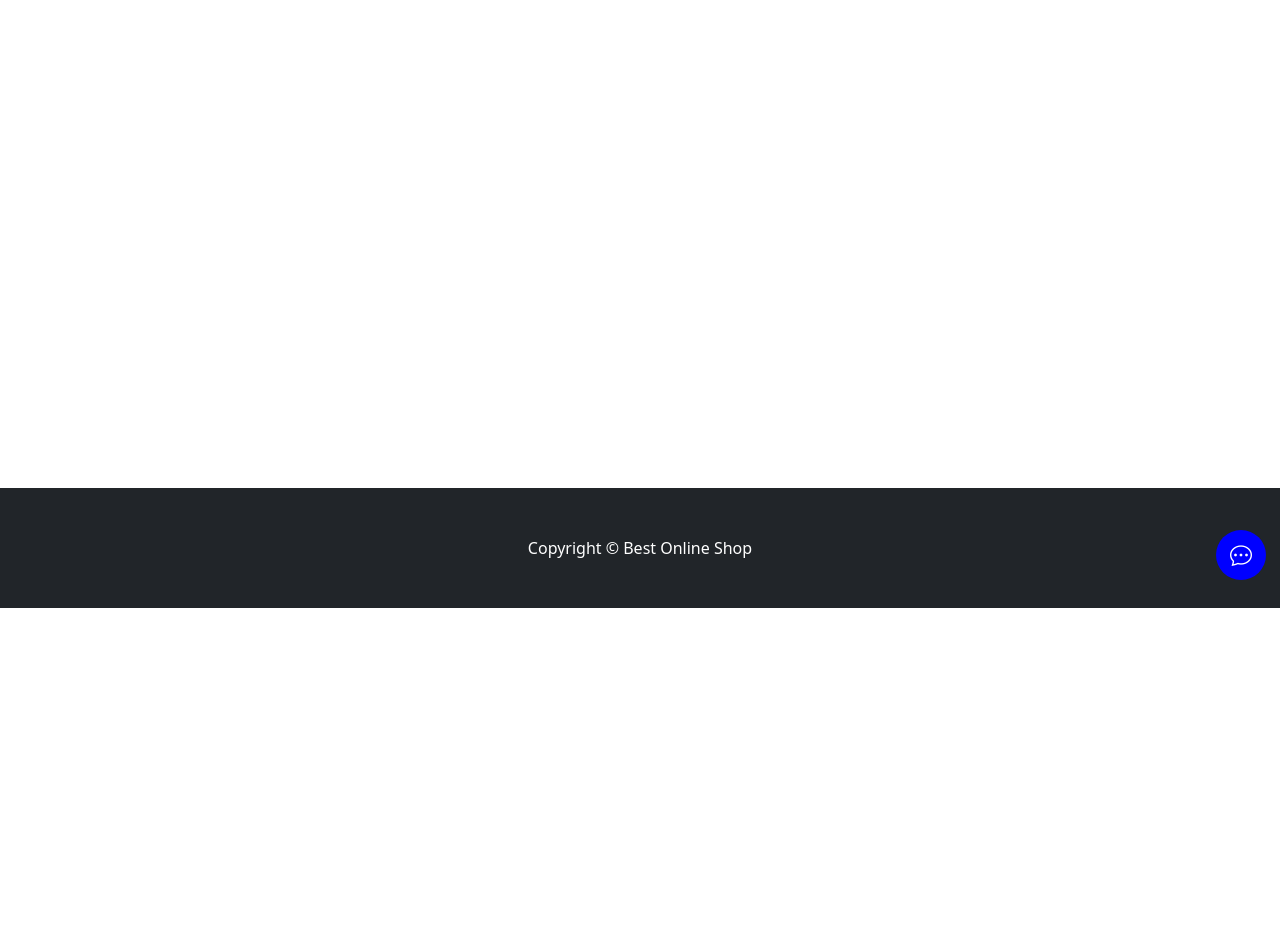
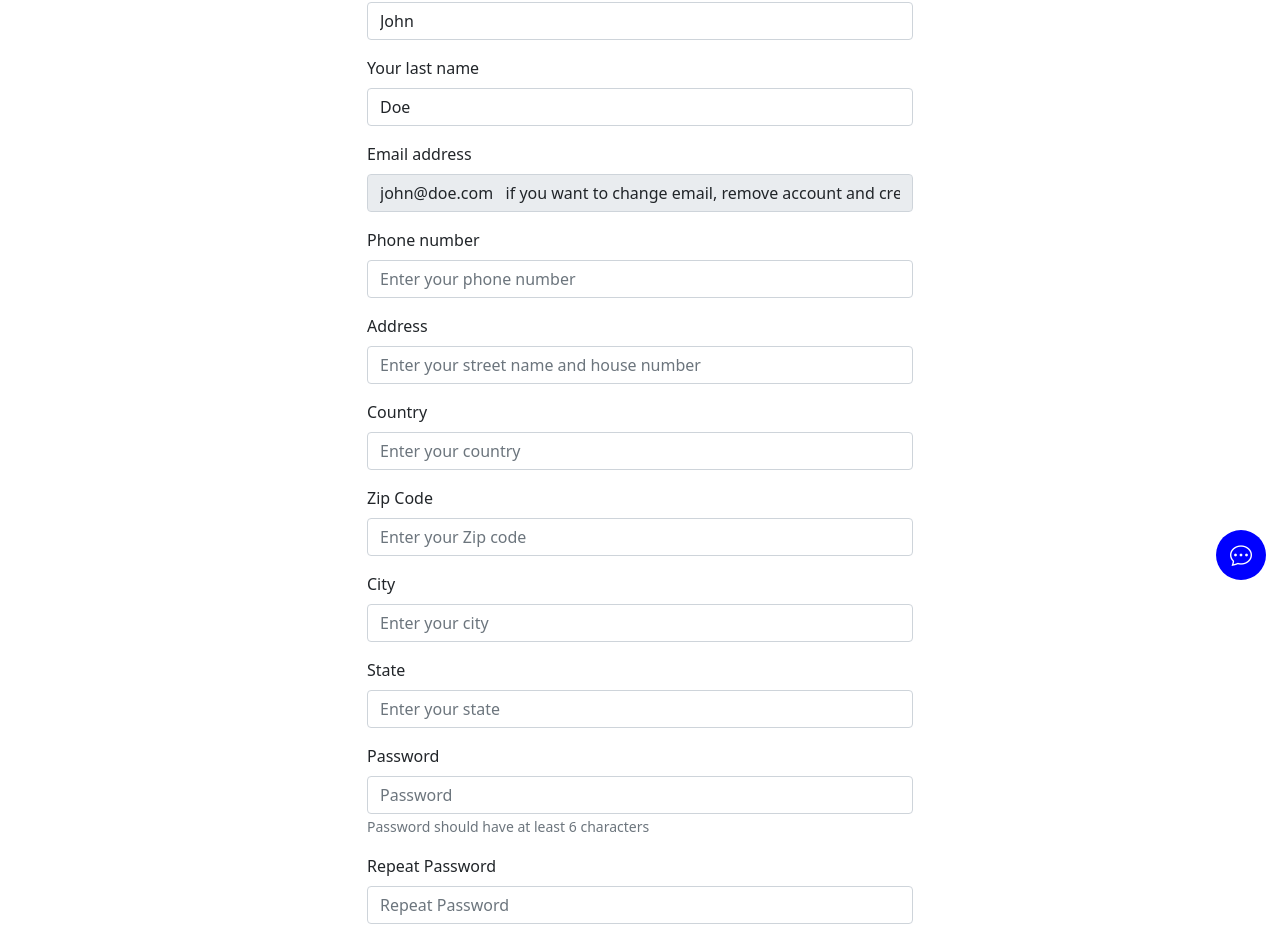
Before and after one commit to Dimple53/E-commerce_Website, a React (Create React App) app in the folder E-commerceApplication/frontend/: page /user in a window 1280 px wide. Shown: the part 190-1128 px from the top of the page. Before the commit the page ends 800 px from the top, so only its background shows below. Built offline with nearby package versions, Linux system fonts and the light colour scheme.

Commit message:
user profile page

```diff
--- a/E-commerceApplication/frontend/src/pages/user/UserProfilePage.js
+++ b/E-commerceApplication/frontend/src/pages/user/UserProfilePage.js
@@ -1,4 +1,157 @@
+import { Container, Row, Col, Form, Button, Alert } from "react-bootstrap";
+import { useState } from "react";
+
 const UserProfilePage = () => {
-  return <p>This is a user profile Page</p>;
+  const [validated, setValidated] = useState(false);
+
+  const onChange = () => {
+    const password = document.querySelector("input[name=password]");
+    const confirm = document.querySelector("input[name=confirmPassword]");
+    if (confirm.value === password.value) {
+      confirm.setCustomValidity("");
+    } else {
+      confirm.setCustomValidity("Passwords do not match");
+    }
+  };
+
+  const handleSubmit = (event) => {
+    const form = event.currentTarget;
+    if (form.checkValidity() === false) {
+      event.preventDefault();
+      event.stopPropagation();
+    }
+
+    setValidated(true);
+  };
+  return (
+    <Container>
+      <Row className="mt-5 justify-content-md-center">
+        <Col md={6}>
+          <h1>Change your profile</h1>
+          <Form noValidate validated={validated} onSubmit={handleSubmit}>
+            <Form.Group className="mb-3" controlId="validationCustom01">
+              <Form.Label>Your name</Form.Label>
+              <Form.Control
+                required
+                type="text"
+                defaultValue="John"
+                name="name"
+              />
+              <Form.Control.Feedback type="invalid">
+                Please enter a name
+              </Form.Control.Feedback>
+            </Form.Group>
+            <Form.Group className="mb-3" controlId="formBasicLastName">
+              <Form.Label>Your last name</Form.Label>
+              <Form.Control
+                required
+                type="text"
+                defaultValue="Doe"
+                name="lastName"
+              />
+              <Form.Control.Feedback type="invalid">
+                Please enter your last name
+              </Form.Control.Feedback>
+            </Form.Group>
+            <Form.Group className="mb-3" controlId="formBasicEmail">
+              <Form.Label>Email address</Form.Label>
+              <Form.Control
+                disabled
+                value="john@doe.com   if you want to change email, remove account and create new one with new email address"
+              />
+            </Form.Group>
+            <Form.Group className="mb-3" controlId="formBasicPhone">
+              <Form.Label>Phone number</Form.Label>
+              <Form.Control
+                type="text"
+                placeholder="Enter your phone number"
+                defaultValue=""
+              />
+            </Form.Group>
+            <Form.Group className="mb-3" controlId="formBasicAddress">
+              <Form.Label>Address</Form.Label>
+              <Form.Control
+                type="text"
+                placeholder="Enter your street name and house number"
+                defaultValue=""
+              />
+            </Form.Group>
+            <Form.Group className="mb-3" controlId="formBasicCountry">
+              <Form.Label>Country</Form.Label>
+              <Form.Control
+                type="text"
+                placeholder="Enter your country"
+                defaultValue=""
+              />
+            </Form.Group>
+            <Form.Group className="mb-3" controlId="formBasicZip">
+              <Form.Label>Zip Code</Form.Label>
+              <Form.Control
+                type="text"
+                placeholder="Enter your Zip code"
+                defaultValue=""
+              />
+            </Form.Group>
+            <Form.Group className="mb-3" controlId="formBasicCity">
+              <Form.Label>City</Form.Label>
+              <Form.Control
+                type="text"
+                placeholder="Enter your city"
+                defaultValue=""
+              />
+            </Form.Group>
+            <Form.Group className="mb-3" controlId="formBasicState">
+              <Form.Label>State</Form.Label>
+              <Form.Control
+                type="text"
+                placeholder="Enter your state"
+                defaultValue=""
+              />
+            </Form.Group>
+            <Form.Group className="mb-3" controlId="formBasicPassword">
+              <Form.Label>Password</Form.Label>
+              <Form.Control
+                name="password"
+                required
+                type="password"
+                placeholder="Password"
+                minLength={6}
+                onChange={onChange}
+              />
+              <Form.Control.Feedback type="invalid">
+                Please anter a valid password
+              </Form.Control.Feedback>
+              <Form.Text className="text-muted">
+                Password should have at least 6 characters
+              </Form.Text>
+            </Form.Group>
+            <Form.Group className="mb-3" controlId="formBasicPasswordRepeat">
+              <Form.Label>Repeat Password</Form.Label>
+              <Form.Control
+                name="confirmPassword"
+                required
+                type="password"
+                placeholder="Repeat Password"
+                minLength={6}
+                onChange={onChange}
+              />
+              <Form.Control.Feedback type="invalid">
+                Both passwords should match
+              </Form.Control.Feedback>
+            </Form.Group>
+
+            <Button variant="primary" type="submit">Update</Button>
+            <Alert show={true} variant="danger">
+              User with that email already exists!
+            </Alert>
+            <Alert show={true} variant="info">
+              User updated
+            </Alert>
+          </Form>
+        </Col>
+      </Row>
+    </Container>
+  );
 };
+
 export default UserProfilePage;
```
